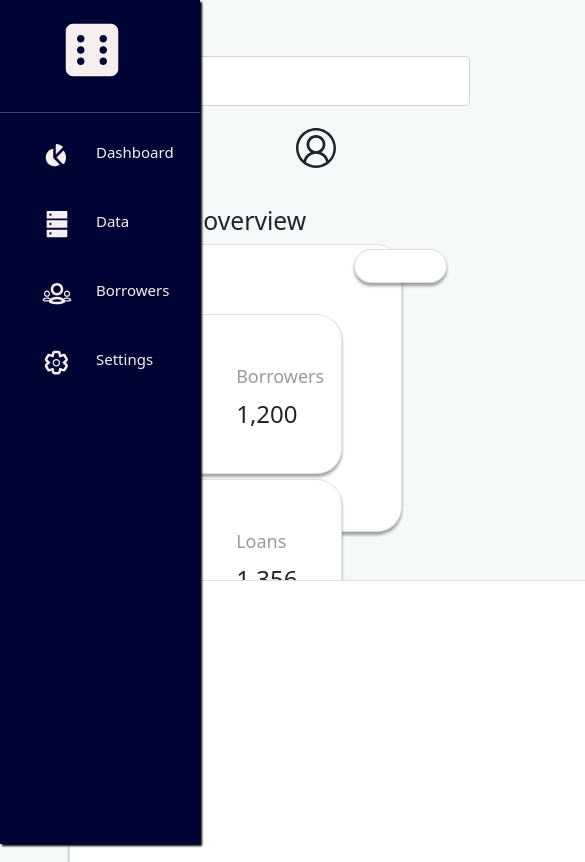
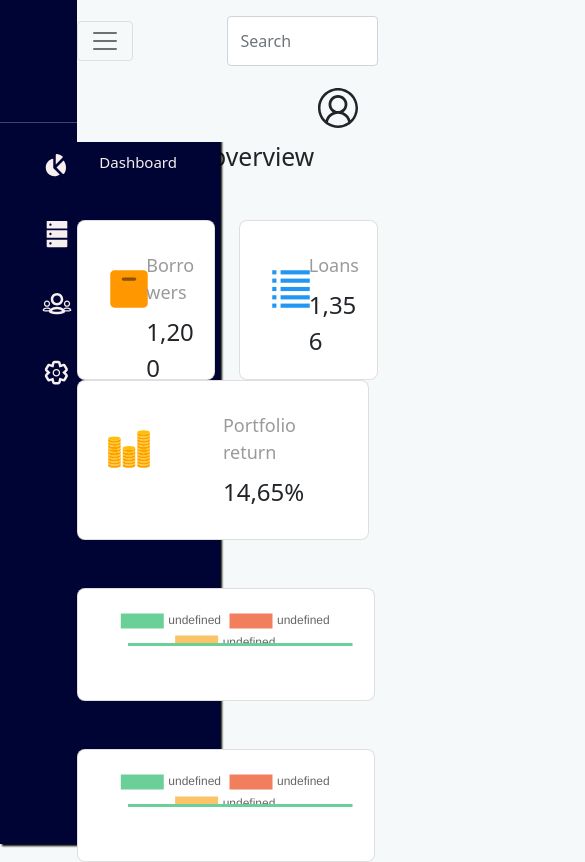
Before and after one commit to bashooff/react-dashboard, a React (Create React App) app in the folder frontend/: page / in a window 390 px wide. Shown: the top 862 px of the page, 585 px wide, since content can reach past the window. Built offline with nearby package versions, Linux system fonts and the light colour scheme.

Commit message:
update correct chart js library

```diff
--- a/frontend/src/App.css
+++ b/frontend/src/App.css
@@ -1,42 +1,26 @@
-.App {
-  text-align: center;
+body {
+  margin: 0;
+  padding: 0;
+  font-family: sans-serif;
+  background:#dacb93
 }
 
-.App-logo {
-  height: 40vmin;
-  pointer-events: none;
+.btn-primary {
+  background-color: #5D5C61;
+  border-color: #5D5C61;
 }
 
-@media (prefers-reduced-motion: no-preference) {
-  .App-logo {
-    animation: App-logo-spin infinite 20s linear;
-  }
+.btn-primary:hover {
+  background-color: #757575;
+  border-color: #5D5C61;
 }
 
-.App-header {
-  background-color: #282c34;
-  min-height: 100vh;
-  display: flex;
-  flex-direction: column;
-  align-items: center;
-  justify-content: center;
-  font-size: calc(10px + 2vmin);
-  color: white;
+.btn-primary:active, .btn-primary:focus {
+  background-color: #757575;
+  border-color: #5D5C61;
 }
 
-.App-link {
-  color: #61dafb;
+.main {
+  padding-left: 10rem;
+  padding-top: 0rem;
 }
-
-@keyframes App-logo-spin {
-  from {
-    transform: rotate(0deg);
-  }
-  to {
-    transform: rotate(360deg);
-  }
-}
-
-body {
-  background-color: #f5f9fa;
-}
--- a/frontend/src/App.js
+++ b/frontend/src/App.js
@@ -1,27 +1,34 @@
 import logo from './logo.svg';
 import './App.css';
-import { BrowserRouter as Router, Route, Switch} from 'react-router-dom'
+import { BrowserRouter as Router, Route, Routes} from 'react-router-dom'
 import Home from './components/pages/Home'
 import Data from './components/pages/Data';
+import Sidebar from './components/widgets/Sidebar';
+import Header from './components/widgets/Header';
 
 
 const App = () => {
 
   return (
-    <div>
-    <Router>
-      <Switch>
-      <Route path="/data">
-          <Data />
-        </Route>
-        <Route path="/">
-          <Home />
-        </Route>
-      </Switch>
-    </Router>
+    <div className="container-fluid">
+      <Router>
+        <div className="row">
+          <div className="col-2">
+          <Sidebar />
+          </div>
+          <div className = "col-10">
+            <Header />
+            <div className="justify-content-center">
+              <Routes>
+                  <Route path="/data" element={<Data />} />
+                  <Route path="/" element={<Home />} />
+              </Routes>
+            </div>
+          </div>
+        </div>
+     </Router>
     </div>
   )
 }
 
 export default App;
-``
--- a/frontend/src/components/pages/Dashboard.css
+++ b/frontend/src/components/pages/Dashboard.css
@@ -1,5 +1,5 @@
 col-md-4.my-col{
-    padding-left: 10px;
+    /* padding-left: 10px; */
 
 }
 
--- a/frontend/src/components/pages/Dashboard.js
+++ b/frontend/src/components/pages/Dashboard.js
@@ -12,12 +12,9 @@ const Dashboard = () => {
     return(
         <div>
             <h2>Dashboard overview</h2>
-            <div className="row">
-                <Card title="Overview" height="18rem" width="60rem">
-                <div className="row mt-5">
-
-                    <div className="col  my-col">
-                        <Card title="Borrowers" text="borrowers overview" height="10rem" width="16rem">
+            <div className="row mt-5">
+                    <div className="col my-col">
+                        <Card title="Borrowers" text="borrowers overview" height="10rem" width="100%">
                             <div className="card-icon">
                                 <FcPackage></FcPackage>
                             </div>
@@ -30,7 +27,7 @@ const Dashboard = () => {
                         </Card>
                     </div>
                     <div className="col my-col">
-                        <Card title="Loans" height="10rem" width="16rem">
+                        <Card title="Loans" height="10rem" width="100%">
                         <div className="card-icon">
                                 <FcList></FcList>
                             </div>
@@ -43,7 +40,7 @@ const Dashboard = () => {
                         </Card>
                     </div>
                     <div className="col my-col">
-                        <Card title="returns" height="10rem" width="16rem">
+                        <Card title="returns" height="10rem" width="97%">
                         <div className="card-icon">
                                 <FcSalesPerformance></FcSalesPerformance>
                             </div>
@@ -55,29 +52,23 @@ const Dashboard = () => {
                             </div>
                         </Card>
                     </div>
-                    {/* <div className="col-md-3 my-col">
-                        <Card title="returns" height="10rem" width="22rem">
-                        <div className="card-icon">
-                                <FcBookmark></FcBookmark>
-                            </div>
-                            <div className="card-title">
-                                Defaults
-                            </div>
-                            <div className="card-text">
-                                56
-                            </div>
-                        </Card>
-                    </div> */}
-                    </div>
-                </Card>
-                <div className="col-2">
-                    <Card></Card>
+            </div>
+                <div className="col-md-12 mt-5">
+                    <Card title="Line chart" height="100%" width="99%">
+                        <Linechart />
+                    </Card>
                 </div>
-            </div>
-                <div className="col-md-11 mt-5">
-                    <Card title="Line chart" height="30rem" width="95rem">
-                        {/* <Linechart /> */}
+                <div className="row">
+                <div className="col-md-7 mt-5">
+                    <Card title="Line chart" height="100%" width="99%">
+                        <Linechart />
                     </Card>
+                </div>
+                <div className="col-md-5 mt-5">
+                    <Card title="Line chart" height="100%" width="98%">
+                        <Linechart />
+                    </Card>
+                </div>
                 </div>
 
             </div>
--- a/frontend/src/components/pages/Home.js
+++ b/frontend/src/components/pages/Home.js
@@ -8,15 +8,8 @@ const Home = () => {
 
     return(
         <div>
-            <div className="row justify-content-center">
-                <div className="col-2">
-                    <Sidebar />
-                </div>
-                <div className="col-10">
-                    <Header />
-                    <br />
+            <div>
                     <Dashboard />
-                </div>
             </div>
         </div>
 
--- a/frontend/src/components/widgets/Card.css
+++ b/frontend/src/components/widgets/Card.css
@@ -1,9 +1,9 @@
 .card {
 
     margin-left: 0px;
-    margin-right: -60px;
-    margin-top: 5px;
-    box-shadow: 0 3px 3px rgba(0,0,0,0.16), 0 3px 3px rgba(0,0,0,0.23);
+    margin-right: 0px;
+    /* margin-top: 5px; */
+    /* box-shadow: 0 3px 3px rgba(0,0,0,0.16), 0 3px 3px rgba(0,0,0,0.23);   */
     /* perspective: 1px;
     border-radius: 45px; */
 
@@ -19,15 +19,15 @@
 }
 
 .card-title{
-    margin-left: 60%;
-    margin-top: -28%;
+    margin-left: 50%;
+    margin-top: -5rem;
     font-size: large;
     color: #9a9a9a;
 }
 
 .card-text{
-    margin-left: 60%;
-    margin-top: -1%;
+    margin-left: 50%;
+    /* margin-top: -1%; */
     font-size:x-large;
     font-weight: 500;
 }
--- a/frontend/src/components/widgets/Card.js
+++ b/frontend/src/components/widgets/Card.js
@@ -6,7 +6,7 @@ const Card = (props) => {
     const cardWidth = props.width
 
     return(
-        <div className="card" style={{borderRadius: "25px", height:cardHeight, width:cardWidth}}>
+        <div className="card" style={{borderRadius: "0.5rem", height:cardHeight, width:cardWidth}}>
             <div className="card-body">
 
                     {props.children}
--- a/frontend/src/components/widgets/Header.css
+++ b/frontend/src/components/widgets/Header.css
@@ -1,7 +1,6 @@
 .navbar, .navbar-expand-lg, .navbar-light {
     background-color:#f5f9fa;
 
-    margin-left: 2%;
 
 }
 
@@ -13,23 +12,19 @@
 }
 
 .navbar-logo{
-    margin-left: 70%;
+    margin-left: 80%;
     font-size:40px;
 
 
 }
 .form-inline, .my-2, .my-lg-0{
     font-size: 50px;
-    width: 500px;
-    margin-left: -120px;
+    width: 50%;
+
 }
 
 .form-control{
-    font-size: 50px;
+    font-size: 60px;
     height: 50px;
+    width: 100px;
 }
-
-.form-control, .mr-sm-2{
-    margin-left: 5rem;
-
-}
--- a/frontend/src/components/widgets/Linechart.js
+++ b/frontend/src/components/widgets/Linechart.js
@@ -1,6 +1,6 @@
 import Highcharts from "highcharts"
 import HighchartsReact from 'highcharts-react-official'
-import { Line } from 'react-chartjs-2'
+import  {Line}  from 'react-chartjs-2'
 
 
 const Linechart = () => {
--- a/frontend/src/components/widgets/Sidebar.css
+++ b/frontend/src/components/widgets/Sidebar.css
@@ -1,17 +1,21 @@
 /* The sidebar menu */
 .sidebar {
-    height: 100%; /* 100% Full-height */
-    width: 200px;
-    position: fixed; /* Stay in place */
-    z-index: 1; /* Stay on top */
+    position:fixed;
+    height: 100%;
+    width: 220px;
+    z-index: 0; /* Stay on top */
     top: 0;
-    left: 0;
+    left:0;
+    bottom: 0;
     background-color: #000435; /* Black*/
     overflow-x: hidden; /* Disable horizontal scroll */
-    padding-top: 60px; /* Place content 60px from the top */
+    overflow-y: hidden;
+    padding:0;
+    margin:0;
     transition: 0.5s; /* 0.5 second transition effect to slide in the sidebar */
     box-shadow: 2px 2px 2px black;
-  }
+
+}
 
   /* The sidebar links */
   .sidebar a {
@@ -35,8 +39,8 @@
     padding: 8px 8px 8px 32px;
     font-size: 60px;
     transition: 0.3s;
-    margin-left: 30px;
-    margin-top: -70px;
+    margin-left: 22%;
+
 
   }
 
```
Also changed, not shown: frontend/package.json (+4 -3 lines), 1 other file (tests, documents, lock files or other folders).
